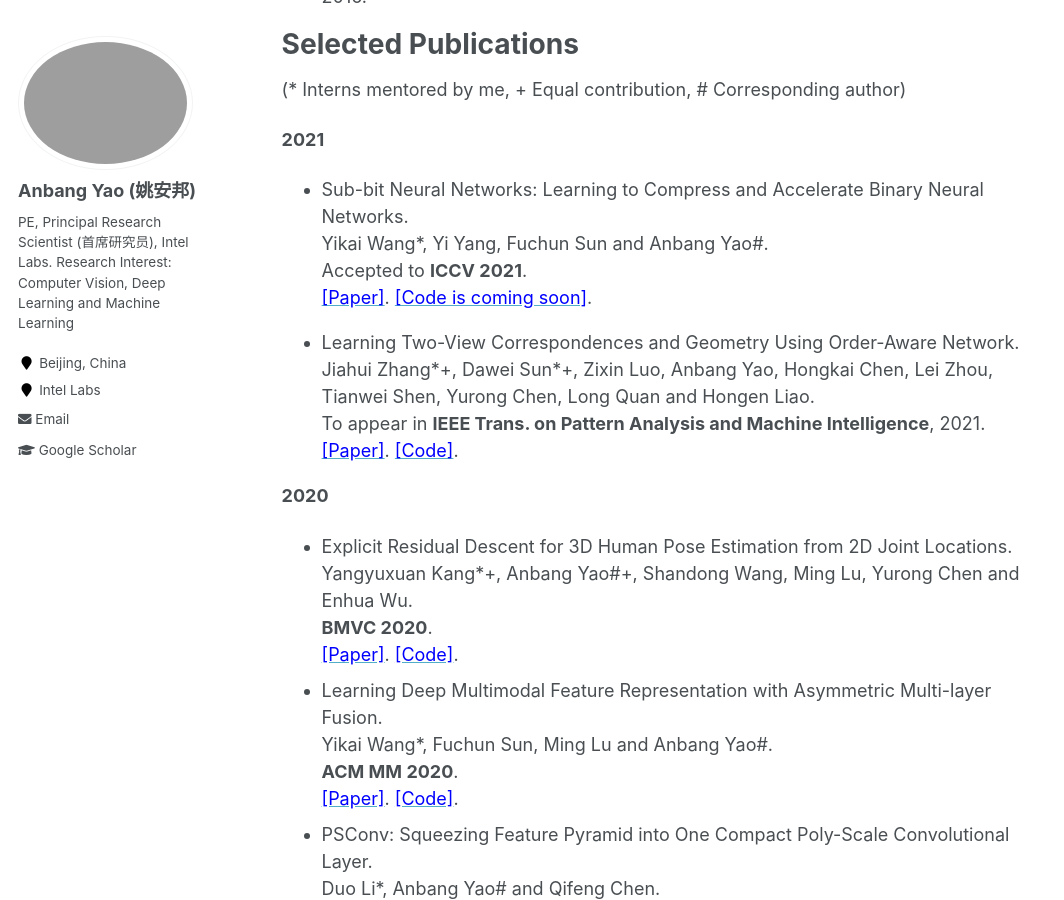
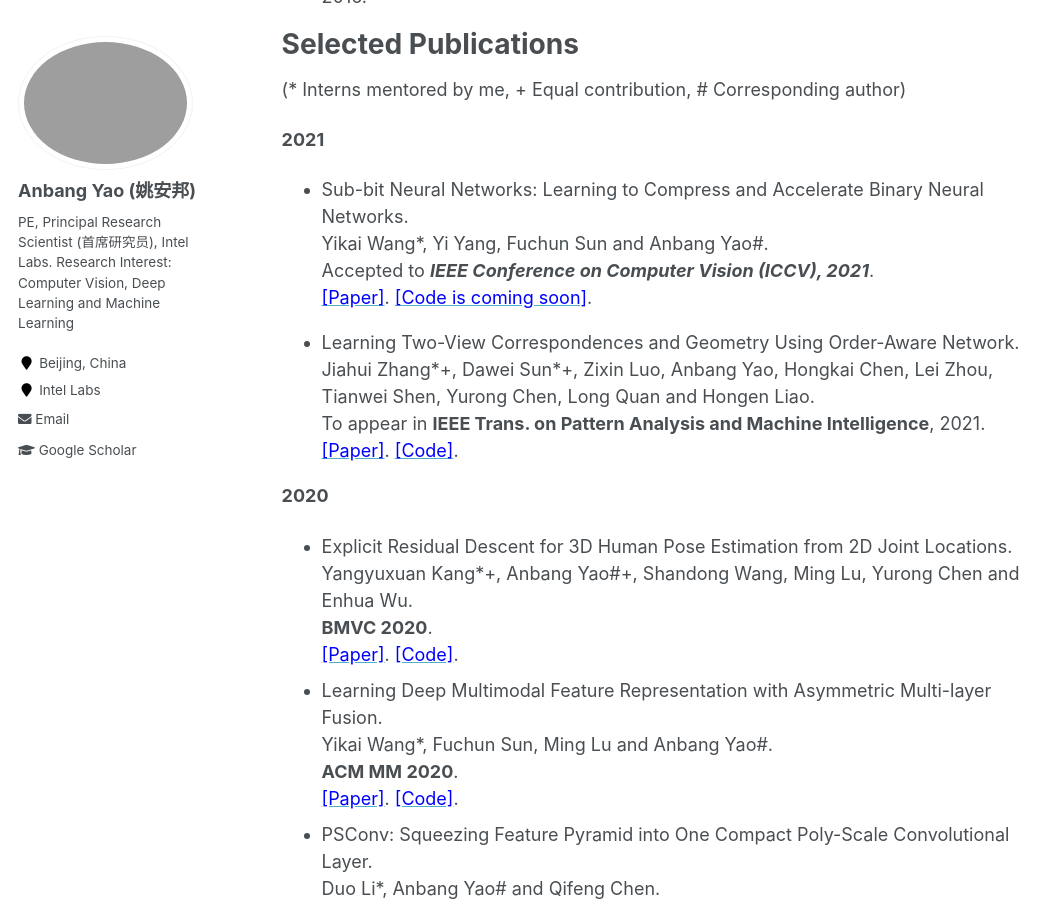
Before and after one commit to YaoAnbang/YaoAnbang.github.io, a Jekyll site: the page built from _pages/about.md, in a window 1280 px wide and 900 px high, scrolled down 1451 px. Shown: the whole window, without its empty margins (0-1064 px from the left). Built offline with Jekyll 4.4.1, drawn with Linux system fonts in a browser that asks for light colours.

Commit message:
Update about.md

```diff
--- a/_pages/about.md
+++ b/_pages/about.md
@@ -45,7 +45,7 @@
 **2021**
 
 <!-- <blockquote> -->
-+ Sub-bit Neural Networks: Learning to Compress and Accelerate Binary Neural Networks.<br> Yikai Wang\*, Yi Yang, Fuchun Sun and Anbang Yao\#.<br> Accepted to **ICCV 2021**.<br> [<font color="blue">[Paper]</font>](https://yaoanbang.github.io/). [<font color="blue">[Code is coming soon]</font>](https://yaoanbang.github.io/).<br>
++ Sub-bit Neural Networks: Learning to Compress and Accelerate Binary Neural Networks.<br> Yikai Wang\*, Yi Yang, Fuchun Sun and Anbang Yao\#.<br> Accepted to **<em>IEEE Conference on Computer Vision (ICCV), 2021</em>**.<br> [<font color="blue">[Paper]</font>](https://yaoanbang.github.io/). [<font color="blue">[Code is coming soon]</font>](https://yaoanbang.github.io/).<br>
 <!--</blockquote> -->
 
 <!-- <blockquote> -->
```
